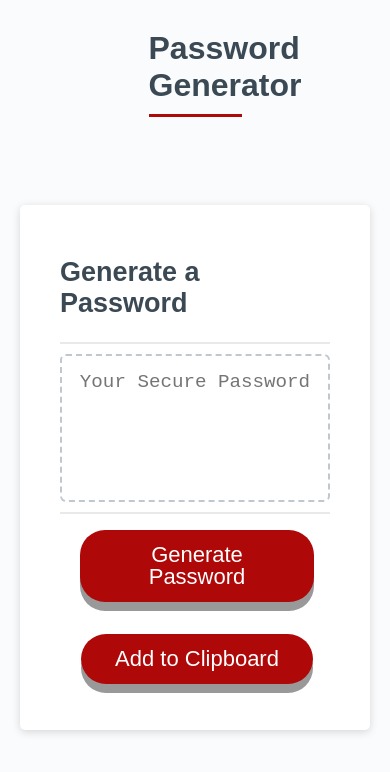
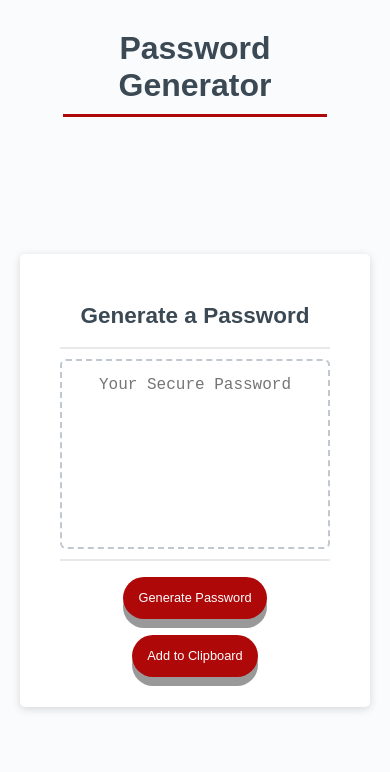
Before and after one commit to rittboy/PasswordGenerator, a plain HTML site: page index.html in a window 390 px wide. Drawn offline with Linux system fonts and the light colour scheme.

Commit message:
Finished styling for project

```diff
--- a/style.css
+++ b/style.css
@@ -129,3 +129,74 @@ header h1{
         margin-top: 18%;
     }
 }
+@media(max-width: 690px){
+    .card{
+        margin-top: 20%;
+    }
+    .btn{
+        font-size: 1rem;
+        margin: 16px 0px 0px 0px;
+        padding: 10px 15px;
+    }
+    #password{
+        font-size: 1rem;
+    }
+    header h1{
+        width: 50%;
+    }
+}
+@media(max-width: 550px){
+    .card{
+        margin-top: 24%;
+    }
+}
+@media(max-width: 500px){
+    .btn{
+        font-size: 0.8rem;
+    }
+    header h1{
+        width: 70%;
+    }
+    h2{
+        font-size: 125%;
+        white-space: nowrap;
+        text-align: center;
+    }
+}
+@media(max-width: 490px){
+    #password{
+        padding-bottom: 45%;
+        position: none;
+    }
+    .card{
+        margin-top: 28%;
+    }
+}
+@media (max-width: 440px) {
+    .card{
+        margin-top: 36%;
+    }
+}
+@media(max-width: 400px){
+    header h1{
+        width: 85%;
+    }
+    #password{
+        padding-bottom: 50%;
+    }
+    .card{
+        margin-top: 32%;
+    }
+}
+@media(max-width: 360px){
+    #password{
+        padding-bottom: 60%;
+    }
+    h2{
+        font-size: 100%;
+        white-space: nowrap;
+    }
+    .card{
+        margin-top: 44%;
+    }
+}
```
